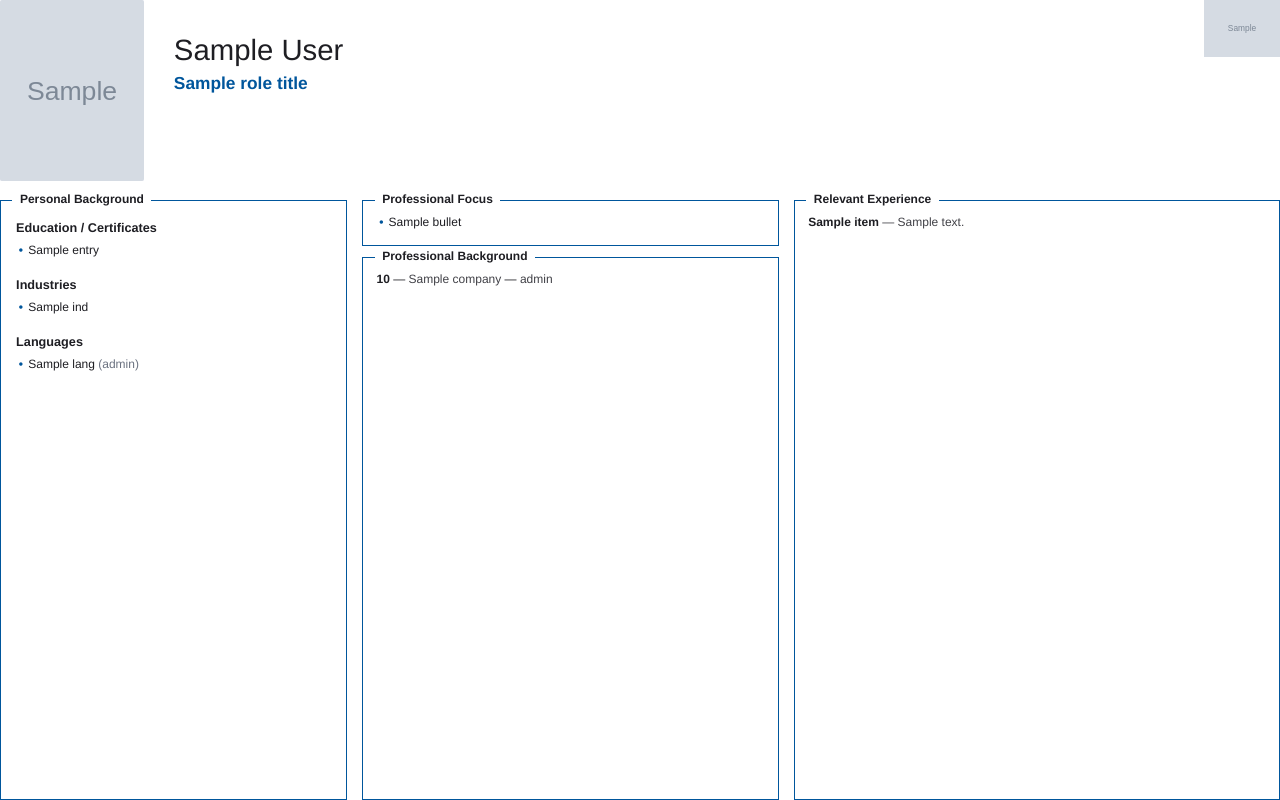
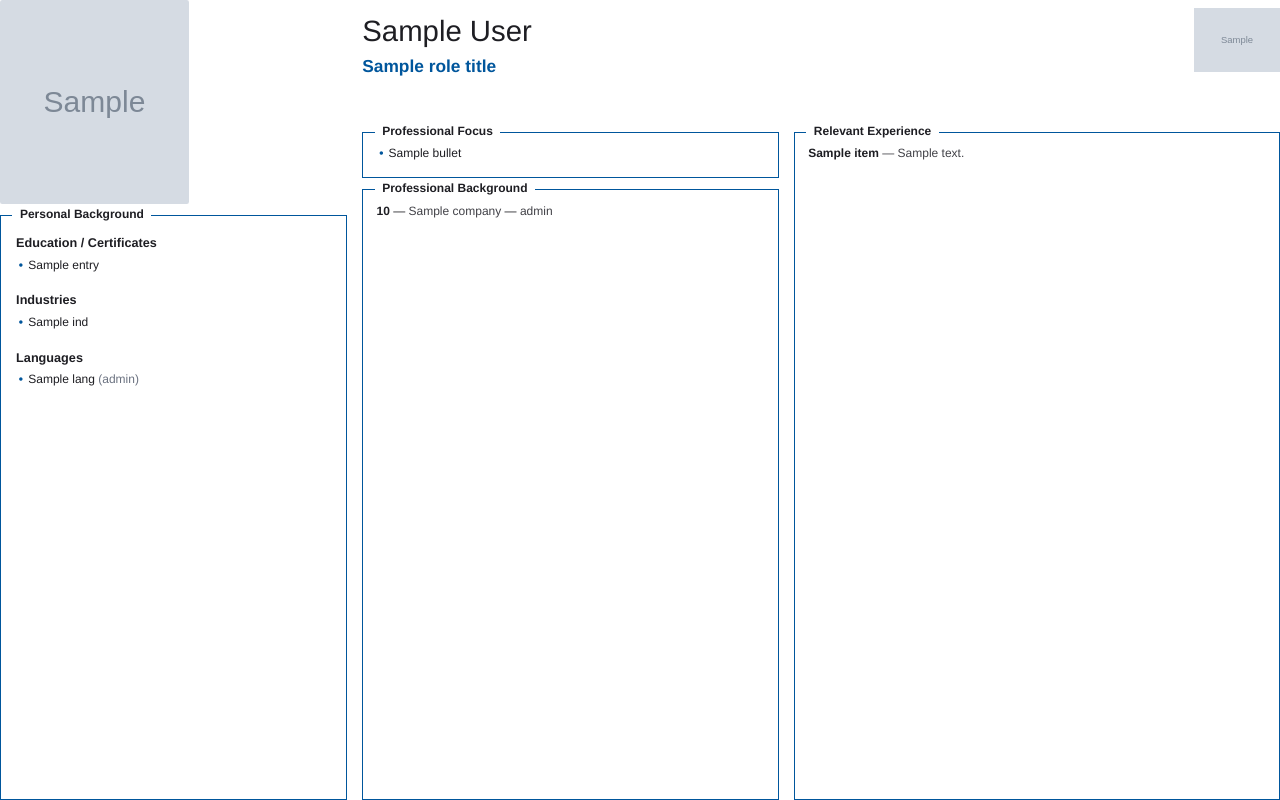
Before and after one commit to zalkardas-source/QCV_Software, a Python web app: template backend/templates/cv_profile.html in a window 1280 px wide. Run offline with Jinja, Linux system fonts and the light colour scheme; the template is opened without the code that fills it: most values are stand-ins (such as "Sample title", 1, 10 or a date in 2020); grey boxes marked "Sample" are stand-in pictures.

Commit message:
fix: restructure one-pager to BearingPoint's staggered-top look
User observed: my three boxes (Personal Background, Focus, Experience)
all started at the same Y coordinate — a flat horizontal line that
looks static. BearingPoint's profiles show the left box (Personal
Background) starting LOWER than the middle and right boxes. The trick:
their photo lives in the top of the left column (not in a separate
header strip), and the photo is taller than the name+role block in the
middle column → boxes below them start at different heights.

Restructured the one-pager to match:

- Dropped the separate top header strip entirely.
- Three column-flex containers; each has its OWN top "head" block:
    .head-photo  (left)   – photo at 50×54mm, taller
    .head-name   (middle) – name + role, ~32mm
    .head-logo   (right)  – Quatelio logo, ~32mm
- Below the heads: Personal Background (left), Focus + Background
  (middle), Relevant Experience (right). Last box in each column still
  flex-grows to the page footer, so all three column bottoms align.

Net effect: Personal Background's top edge is ~22mm lower than the top
edges of Focus / Experience — the dynamic offset the user wanted.
Bonus: the bigger photo also shortens the area Personal Background
needs to fill, fixing the "left side looks empty" problem in one move.

Co-Authored-By: Claude Opus 4.7 (1M context) <noreply@anthropic.com>

```diff
--- a/backend/templates/cv_profile.html
+++ b/backend/templates/cv_profile.html
@@ -24,31 +24,52 @@
         font-size: 9pt;
         line-height: 1.32;
     }
+
+    /* ── 3-COLUMN LAYOUT ────────────────────────────────────────────────
+       No separate header strip. Each column has its OWN top block:
+         - left:   the photo (tall, ~54mm)
+         - middle: the candidate name + role (~32mm)
+         - right:  the Quatelio logo (~32mm)
+       The photo is taller than the name/logo blocks, so the boxes below
+       it start LOWER in the left column than in the other two — exactly
+       like the BearingPoint reference profiles.                            */
     body {
         display: flex;
+        flex-direction: row;
+        gap: 4mm;
+    }
+    .col {
+        display: flex;
         flex-direction: column;
+        gap: 3mm;
+        min-width: 0;
+        min-height: 0;
+    }
+    .col-left   { flex: 1;   }
+    .col-middle { flex: 1.2; }
+    .col-right  { flex: 1.4; }
+
+    /* The last box in each column stretches to fill the column → all
+       three column bottoms align at the page footer.                       */
+    .col > .box:last-child {
+        flex: 1 1 auto;
     }
 
-    /* ── HEADER ─────────────────────────────────────────────── */
-    .header {
-        display: flex;
-        align-items: flex-start;
-        gap: 8mm;
-        padding-bottom: 5mm;
-        position: relative;
+    /* ── COLUMN HEADS ──────────────────────────────────────────────── */
+    .head-photo {
         flex: 0 0 auto;
+        align-self: flex-start;
     }
-    .header .photo {
-        width: 38mm;
-        height: 48mm;
-        background: #e1e6ee;
+    .head-photo .photo,
+    .head-photo .photo-placeholder {
+        width: 100%;
+        max-width: 50mm;
+        height: 54mm;
+        object-fit: cover;
         border-radius: 0.6mm;
-        object-fit: cover;
-        flex-shrink: 0;
+        display: block;
     }
-    .header .photo-placeholder {
-        width: 38mm;
-        height: 48mm;
+    .head-photo .photo-placeholder {
         background: #00569c;
         color: white;
         font-weight: 700;
@@ -56,73 +77,50 @@
         display: flex;
         align-items: center;
         justify-content: center;
-        border-radius: 0.6mm;
-        flex-shrink: 0;
     }
-    .header .name-block {
-        flex: 1;
-        padding-top: 9mm;
+
+    .head-name {
+        flex: 0 0 auto;
+        height: 32mm;
+        display: flex;
+        flex-direction: column;
+        justify-content: flex-start;
+        padding-top: 4mm;
     }
-    .header .name {
+    .head-name .name {
         font-size: 22pt;
         font-weight: 400;
         color: #1e1e23;
         line-height: 1.1;
         margin: 0;
     }
-    .header .role {
+    .head-name .role {
         font-size: 13pt;
         font-weight: 700;
         color: #00569c;
-        margin: 1.5mm 0 0 0;
+        margin: 2mm 0 0 0;
     }
-    .header .logo {
-        position: absolute;
-        right: 0;
-        top: 0;
-        height: 15mm;
+
+    .head-logo {
+        flex: 0 0 auto;
+        height: 32mm;
+        display: flex;
+        align-items: flex-start;
+        justify-content: flex-end;
+        padding-top: 2mm;
+    }
+    .head-logo .logo {
+        height: 17mm;
         width: auto;
     }
-    .header .logo-text {
-        position: absolute;
-        right: 0;
-        top: 4mm;
+    .head-logo .logo-text {
         font-weight: 700;
-        font-size: 13pt;
+        font-size: 14pt;
         color: #00569c;
         letter-spacing: 0.2pt;
     }
 
-    /* ── 3-COLUMN BODY ──────────────────────────────────────── */
-    /* Body fills the remaining page height (after header). Each column is a
-       flex container; the last box in every column stretches to fill the
-       column — that's what makes the BearingPoint look: borders run all the
-       way to the bottom of the page, no matter how much content there is. */
-    .body {
-        flex: 1 1 auto;
-        display: grid;
-        grid-template-columns: 1fr 1.2fr 1.4fr;
-        gap: 4mm;
-        min-height: 0;
-    }
-    .col {
-        display: flex;
-        flex-direction: column;
-        gap: 3mm;
-        min-height: 0;
-    }
-    .col > .box:last-child {
-        flex: 1 1 auto;
-    }
-
-    /* ── NOTCHED BOX ────────────────────────────────────────── */
-    /* NO page-break-inside:avoid here. When the box content overflows,
-       WeasyPrint would otherwise keep the top border on page 1 while the
-       trailing items render on page 2 outside any box — that's the
-       "border ends mid-content" artefact we saw on real CVs. Letting the
-       box split cleanly is uglier in theory but never happens in
-       practice because the data caps + description truncation keep
-       everything on one page. */
+    /* ── NOTCHED BOX ────────────────────────────────────────────────── */
     .box {
         position: relative;
         border: 0.25mm solid #00569c;
@@ -147,10 +145,7 @@
         margin: 0 0 1.5mm 0;
     }
 
-    /* Personal Background subsections are stacked top-down with moderate
-       breathing room between them. The taller header + larger photo
-       absorb some vertical space, so the box doesn't need to stretch as
-       much — leftover whitespace at the bottom is small and acceptable. */
+    /* Personal Background subsections stacked with moderate breathing. */
     .personal-background {
         padding: 5mm 4mm 4mm 4mm;
     }
@@ -161,7 +156,7 @@
         margin-bottom: 0;
     }
 
-    /* ── LISTS ──────────────────────────────────────────────── */
+    /* ── LISTS ──────────────────────────────────────────────────────── */
     ul {
         margin: 0;
         padding-left: 3.2mm;
@@ -213,31 +208,16 @@
 </head>
 <body>
 
-<div class="header">
+{# ── LEFT COLUMN: photo + Personal Background ───────────────────────── #}
+<div class="col col-left">
+    <div class="head-photo">
         {% if photo_data_url %}
             <img class="photo" src="{{ photo_data_url }}" alt="" />
         {% else %}
             <div class="photo-placeholder">{{ initials }}</div>
         {% endif %}
-
-    <div class="name-block">
-        <h1 class="name">{{ full_name }}</h1>
-        {% if role_title %}
-            <div class="role">{{ role_title }}</div>
-        {% endif %}
     </div>
 
-    {% if logo_data_url %}
-        <img class="logo" src="{{ logo_data_url }}" alt="Quatelio" />
-    {% else %}
-        <div class="logo-text">Quatelio</div>
-    {% endif %}
-</div>
-
-<div class="body">
-
-    {# ── LEFT: Personal Background ───────────────────────────── #}
-    <div class="col">
     <div class="box personal-background">
         <div class="box-title">Personal Background</div>
 
@@ -279,8 +259,15 @@
     </div>
 </div>
 
-    {# ── MIDDLE: Focus + Background ──────────────────────────── #}
-    <div class="col">
+{# ── MIDDLE COLUMN: name+role head + Focus + Background ─────────────── #}
+<div class="col col-middle">
+    <div class="head-name">
+        <h1 class="name">{{ full_name }}</h1>
+        {% if role_title %}
+            <div class="role">{{ role_title }}</div>
+        {% endif %}
+    </div>
+
     {% if professional_focus %}
     <div class="box">
         <div class="box-title">Professional Focus</div>
@@ -306,8 +293,16 @@
     {% endif %}
 </div>
 
-    {# ── RIGHT: Relevant Experience ──────────────────────────── #}
-    <div class="col">
+{# ── RIGHT COLUMN: logo head + Relevant Experience ──────────────────── #}
+<div class="col col-right">
+    <div class="head-logo">
+        {% if logo_data_url %}
+            <img class="logo" src="{{ logo_data_url }}" alt="Quatelio" />
+        {% else %}
+            <div class="logo-text">Quatelio</div>
+        {% endif %}
+    </div>
+
     {% if relevant_experience %}
     <div class="box">
         <div class="box-title">Relevant Experience</div>
@@ -320,7 +315,5 @@
     {% endif %}
 </div>
 
-</div>
-
 </body>
 </html>
```
Lines whose indentation alone changed are shown as unchanged.
